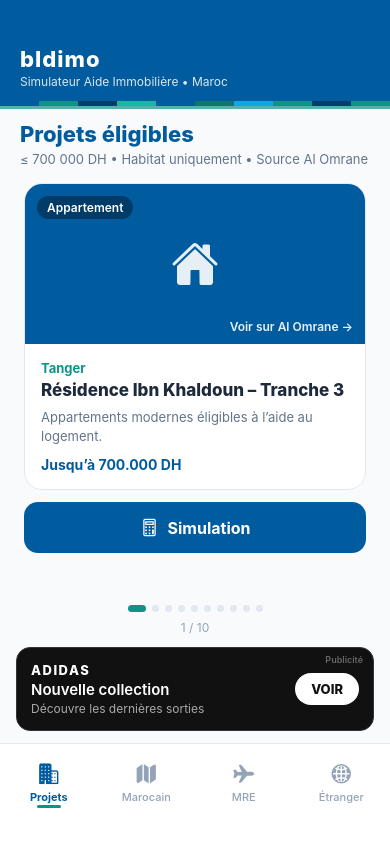
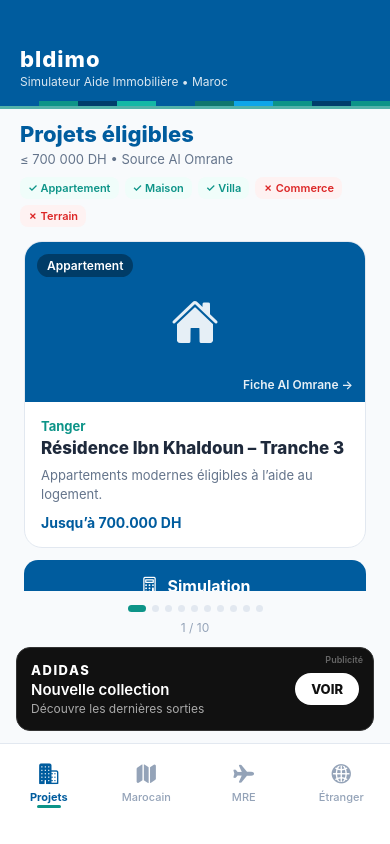
Before and after one commit to TAXI84/bldimo, a React Native app: screen / in a window 390 px wide. Built offline with nearby package versions, Linux system fonts and the light colour scheme.

Commit message:
fix: show eligible types badges; open specific Al Omrane fiche

```diff
--- a/app/projets.tsx
+++ b/app/projets.tsx
@@ -46,14 +46,18 @@ export default function ProjetsScreen({ onSimulate }: Props) {
   return (
     <View style={styles.container}>
       <Text style={styles.title}>Projets éligibles</Text>
-      <Text style={styles.subtitle}>
-        ≤ 700 000 DH • Habitat uniquement • Source Al Omrane
-      </Text>
+      <Text style={styles.subtitle}>≤ 700 000 DH • Source Al Omrane</Text>
+      <View style={styles.typesRow}>
+        <Text style={styles.typeTag}>✓ Appartement</Text>
+        <Text style={styles.typeTag}>✓ Maison</Text>
+        <Text style={styles.typeTag}>✓ Villa</Text>
+        <Text style={[styles.typeTag, styles.typeTagNo]}>✗ Commerce</Text>
+        <Text style={[styles.typeTag, styles.typeTagNo]}>✗ Terrain</Text>
+      </View>
 
       <ScrollView
         ref={scrollRef}
         horizontal
-        pagingEnabled={false}
         showsHorizontalScrollIndicator={false}
         snapToInterval={CARD_WIDTH + CARD_MARGIN * 2}
         decelerationRate="fast"
@@ -73,7 +77,7 @@ export default function ProjetsScreen({ onSimulate }: Props) {
                 <View style={styles.badge}>
                   <Text style={styles.badgeText}>{typeLabel(project.type)}</Text>
                 </View>
-                <Text style={styles.tapHint}>Voir sur Al Omrane →</Text>
+                <Text style={styles.tapHint}>Fiche Al Omrane →</Text>
               </View>
 
               <View style={styles.body}>
@@ -122,7 +126,25 @@ export default function ProjetsScreen({ onSimulate }: Props) {
 const styles = StyleSheet.create({
   container: { flex: 1, backgroundColor: Colors.background, paddingTop: 12 },
   title: { fontSize: 22, fontWeight: '800', color: Colors.primary, paddingHorizontal: 20 },
-  subtitle: { fontSize: 13, color: Colors.textLight, paddingHorizontal: 20, marginBottom: 16, marginTop: 4 },
+  subtitle: { fontSize: 13, color: Colors.textLight, paddingHorizontal: 20, marginTop: 4 },
+  typesRow: {
+    flexDirection: 'row',
+    flexWrap: 'wrap',
+    gap: 6,
+    paddingHorizontal: 20,
+    marginBottom: 14,
+    marginTop: 10,
+  },
+  typeTag: {
+    fontSize: 11,
+    fontWeight: '600',
+    color: Colors.secondary,
+    backgroundColor: Colors.successBg,
+    paddingHorizontal: 8,
+    paddingVertical: 4,
+    borderRadius: 8,
+  },
+  typeTagNo: { color: Colors.danger, backgroundColor: Colors.dangerBg },
   scrollContent: { paddingHorizontal: 12 },
   cardWrap: { width: CARD_WIDTH, marginHorizontal: CARD_MARGIN },
   card: {
```
